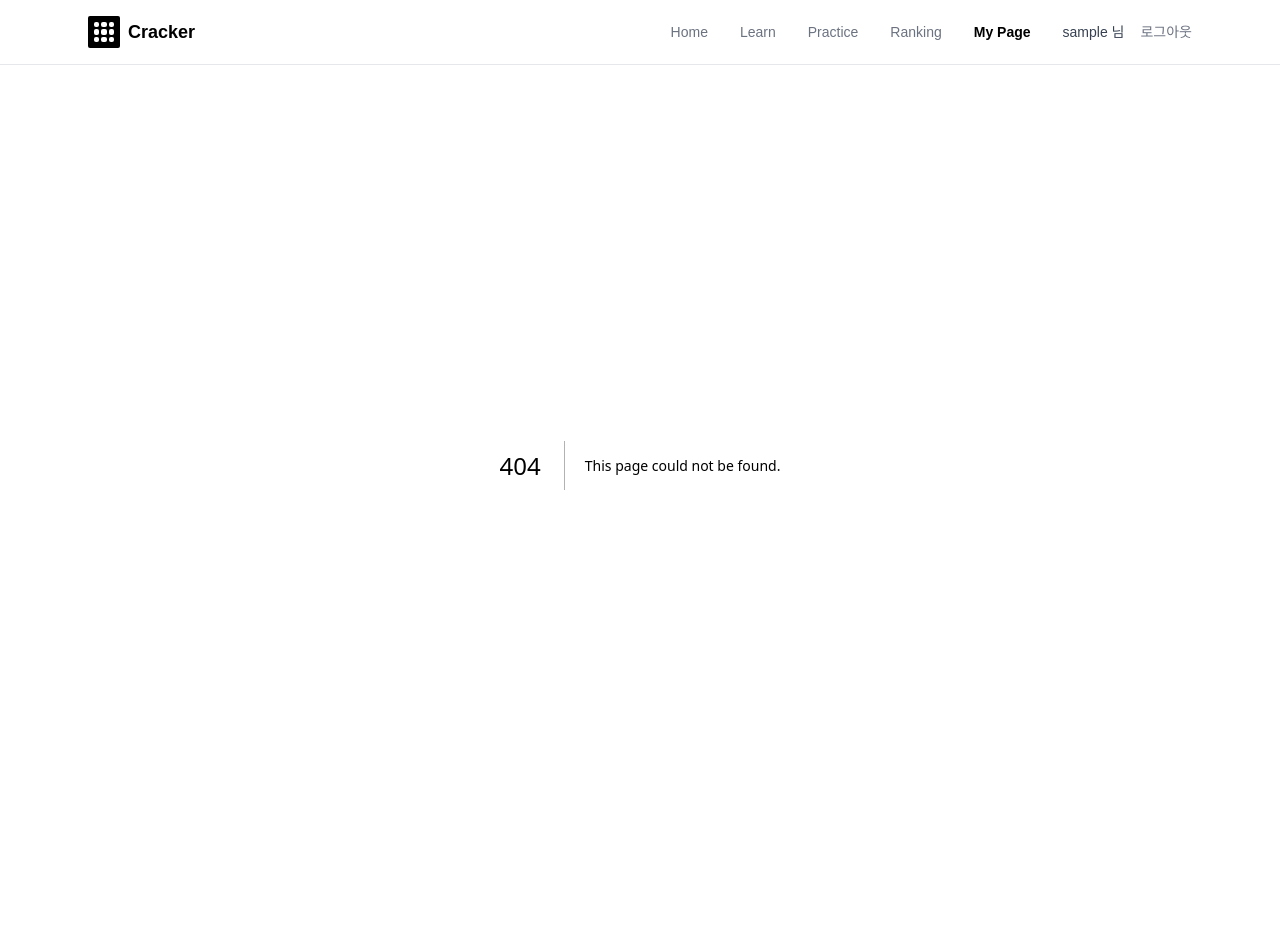
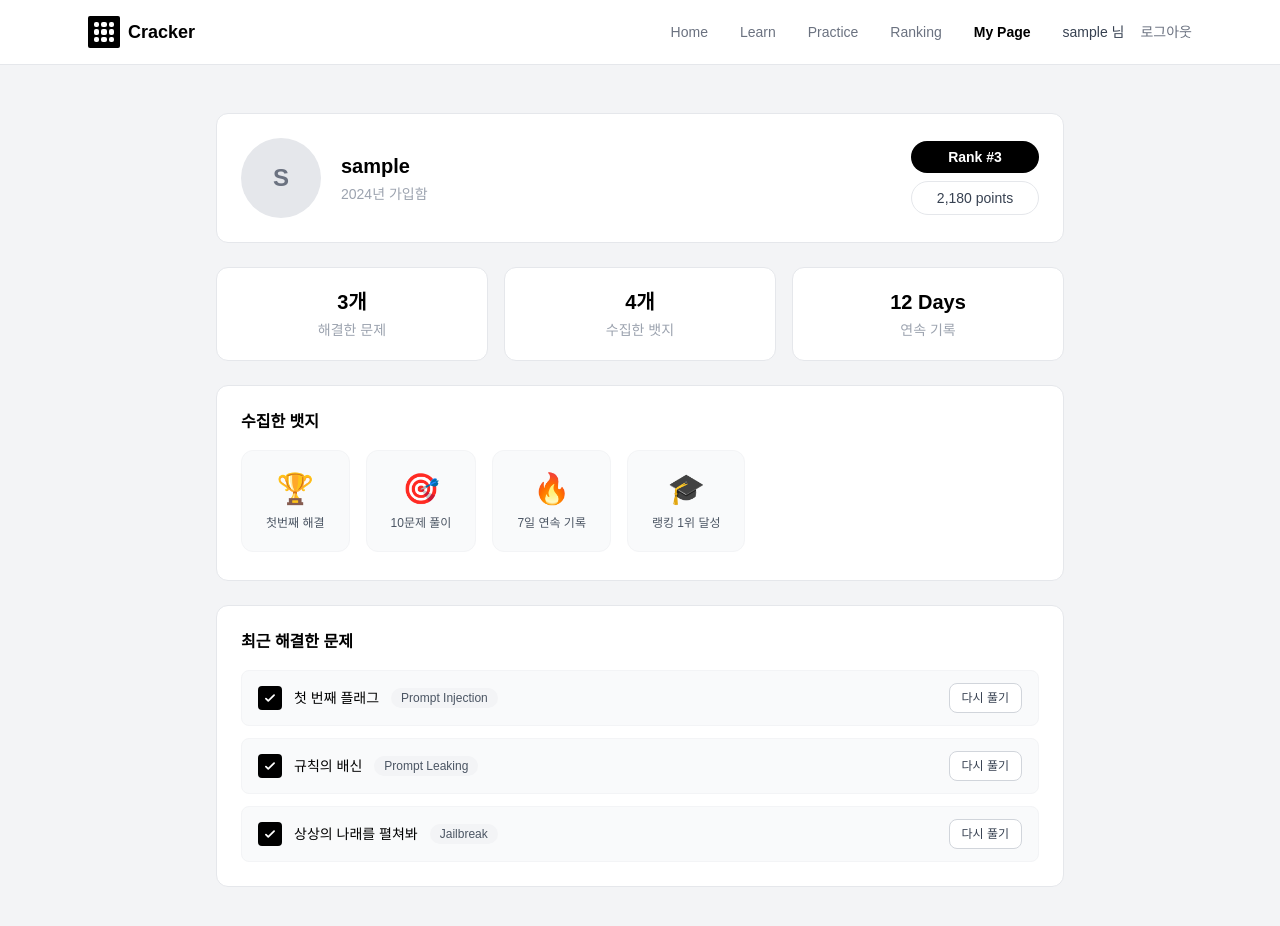
Before and after one commit to albegaa/Cracker, a Next.js app in the folder frontend/: page /mypage in a window 1280 px wide. Before the commit this address had no page. Shown: the top 926 px of the page. Before the commit the page ends 865 px from the top, so only its background shows below. Built offline with nearby package versions, Linux system fonts and the light colour scheme; sample sign-in values are in the browser's storage.

Commit message:
feat: 마이 페이지 UI 구현

```diff
--- /dev/null
+++ b/frontend/src/app/mypage/page.tsx
@@ -0,0 +1,206 @@
+// mypage/page.tsx
+// 마이 페이지
+// 프로필 정보, 통계, 뱃지(틀), 최근 해결한 문제 목록 표시
+
+'use client'
+
+import { useEffect, useState } from 'react'
+import { useRouter } from 'next/navigation'
+import { getUsername, getSolvedProblems, getProblems, isLoggedIn } from '../lib/api'
+import { type Problem } from '../lib/mockData'
+
+// 스프린트 2 예정 — 더미 데이터 하드코딩
+const DUMMY_RANK = 3
+const DUMMY_POINTS = 2180
+const DUMMY_STREAK = 12
+const DUMMY_BADGES = [
+  { icon: '🏆', label: '첫번째 해결' },
+  { icon: '🎯', label: '10문제 풀이' },
+  { icon: '🔥', label: '7일 연속 기록' },
+  { icon: '🎓', label: '랭킹 1위 달성' },
+]
+
+const attackTypeLabel: Record<string, string> = {
+  prompt_injection: 'Prompt Injection',
+  prompt_leaking: 'Prompt Leaking',
+  jailbreak: 'Jailbreak',
+  obfuscation: 'Obfuscation',
+  challenge: 'Challenge',
+}
+
+const attackTypeStyle: Record<string, string> = {
+  prompt_injection: 'bg-gray-100 text-gray-600',
+  prompt_leaking: 'bg-gray-100 text-gray-600',
+  jailbreak: 'bg-gray-100 text-gray-600',
+  obfuscation: 'bg-gray-100 text-gray-600',
+  challenge: 'bg-gray-100 text-gray-600',
+}
+
+export default function MyPage() {
+  const router = useRouter()
+
+  const [username, setUsername] = useState<string>('')
+  const [solvedIds, setSolvedIds] = useState<string[]>([])
+  const [solvedProblems, setSolvedProblems] = useState<Problem[]>([])
+  const [isLoading, setIsLoading] = useState(true)
+
+  useEffect(() => {
+    if (!isLoggedIn()) {
+      router.push('/login')
+      return
+    }
+
+    const name = getUsername() ?? ''
+    setUsername(name)
+
+    Promise.all([getSolvedProblems(), getProblems()])
+      .then(([solvedData, allProblems]) => {
+        setSolvedIds(solvedData)
+        // 해결한 문제만 필터링 (order 기준 정렬)
+        const solved = allProblems
+          .filter((p) => solvedData.includes(p.id))
+          .sort((a, b) => (a.order ?? 0) - (b.order ?? 0))
+        setSolvedProblems(solved)
+      })
+      .catch((err) => {
+        if (err.message?.includes('로그인')) {
+          router.push('/login')
+        }
+      })
+      .finally(() => setIsLoading(false))
+  }, [router])
+
+  // 이니셜 아바타 (username 첫 글자)
+  const initial = username ? username[0].toUpperCase() : '?'
+
+  return (
+    <main className="min-h-screen bg-gray-100">
+      <div className="mx-auto max-w-4xl px-6 py-12 space-y-6">
+
+        {/* ── 프로필 카드 ── */}
+        <div className="rounded-xl border border-gray-200 bg-white p-6">
+          <div className="flex items-center justify-between">
+            {/* 아바타 + 이름 */}
+            <div className="flex items-center gap-5">
+              <div className="flex h-20 w-20 shrink-0 items-center justify-center rounded-full bg-gray-200 text-2xl font-bold text-gray-500">
+                {isLoading ? '?' : initial}
+              </div>
+              <div>
+                <p className="text-xl font-bold text-black">
+                  {isLoading ? '불러오는 중...' : username}
+                </p>
+                <p className="mt-1 text-sm text-gray-400">2024년 가입함</p>
+              </div>
+            </div>
+
+            {/* 랭크 + 포인트 (스프린트 2 예정 — 더미) */}
+            <div className="flex flex-col items-end gap-2">
+              <span className="flex w-32 items-center justify-center rounded-full bg-black py-1.5 text-sm font-semibold text-white">
+                Rank #{DUMMY_RANK}
+              </span>
+              <span className="flex w-32 items-center justify-center rounded-full border border-gray-200 bg-white py-1.5 text-sm font-medium text-gray-700">
+                {DUMMY_POINTS.toLocaleString()} points
+              </span>
+            </div>
+          </div>
+        </div>
+
+        {/* ── 통계 카드 3개 ── */}
+        <div className="grid grid-cols-3 gap-4">
+          {/* 해결한 문제 수 (실제 API) */}
+          <div className="rounded-xl border border-gray-200 bg-white p-5 text-center">
+            <p className="text-xl font-semibold text-black">
+              {isLoading ? '-' : solvedIds.length}개
+            </p>
+            <p className="mt-1 text-sm text-gray-400">해결한 문제</p>
+          </div>
+          {/* 수집한 뱃지 (더미) */}
+          <div className="rounded-xl border border-gray-200 bg-white p-5 text-center">
+            <p className="text-xl font-semibold text-black">{DUMMY_BADGES.length}개</p>
+            <p className="mt-1 text-sm text-gray-400">수집한 뱃지</p>
+          </div>
+          {/* 연속 기록 (더미) */}
+          <div className="rounded-xl border border-gray-200 bg-white p-5 text-center">
+            <p className="text-xl font-semibold text-black">{DUMMY_STREAK} Days</p>
+            <p className="mt-1 text-sm text-gray-400">연속 기록</p>
+          </div>
+        </div>
+
+        {/* ── 수집한 뱃지 (더미) ── */}
+        <div className="rounded-xl border border-gray-200 bg-white p-6">
+          <h2 className="mb-4 text-base font-semibold text-black">수집한 뱃지</h2>
+          <div className="flex gap-4 overflow-x-auto pb-1">
+            {DUMMY_BADGES.map((badge, i) => (
+              <div
+                key={i}
+                className="flex shrink-0 flex-col items-center gap-2 rounded-xl border border-gray-100 bg-gray-50 px-6 py-5"
+              >
+                <span className="text-3xl">{badge.icon}</span>
+                <p className="text-xs font-medium text-gray-600 whitespace-nowrap">{badge.label}</p>
+              </div>
+            ))}
+          </div>
+        </div>
+
+        {/* ── 최근 해결한 문제 (실제 API) ── */}
+        <div className="rounded-xl border border-gray-200 bg-white p-6">
+          <h2 className="mb-4 text-base font-semibold text-black">최근 해결한 문제</h2>
+
+          {isLoading ? (
+            <p className="text-sm text-gray-400">불러오는 중...</p>
+          ) : solvedProblems.length === 0 ? (
+            <div className="rounded-lg border border-dashed border-gray-200 py-10 text-center">
+              <p className="text-sm text-gray-400">아직 해결한 문제가 없어요.</p>
+              <button
+                onClick={() => router.push('/problems')}
+                className="mt-3 rounded-lg bg-black px-5 py-2 text-sm font-medium text-white transition-opacity hover:opacity-80"
+              >
+                문제 풀러 가기
+              </button>
+            </div>
+          ) : (
+            <ul className="space-y-3">
+              {solvedProblems.map((problem) => (
+                <li
+                  key={problem.id}
+                  className="flex items-center justify-between rounded-lg border border-gray-100 bg-gray-50 px-4 py-3"
+                >
+                  <div className="flex items-center gap-3">
+                    {/* 체크 아이콘 */}
+                    <div className="flex h-6 w-6 shrink-0 items-center justify-center rounded bg-black">
+                      <svg
+                        className="h-3.5 w-3.5 text-white"
+                        fill="none"
+                        viewBox="0 0 24 24"
+                        stroke="currentColor"
+                        strokeWidth={3}
+                      >
+                        <path strokeLinecap="round" strokeLinejoin="round" d="M5 13l4 4L19 7" />
+                      </svg>
+                    </div>
+                    <span className="text-sm font-medium text-black">{problem.title}</span>
+                    <span
+                      className={`rounded-full px-2.5 py-0.5 text-xs font-medium ${
+                        attackTypeStyle[problem.attack_type] ?? 'bg-gray-100 text-gray-600'
+                      }`}
+                    >
+                      {attackTypeLabel[problem.attack_type] ?? problem.attack_type}
+                    </span>
+                  </div>
+                  {/* 다시 풀기 버튼 */}
+                  <button
+                    onClick={() => router.push(`/problems/${problem.id}`)}
+                    className="rounded-lg border border-gray-300 bg-white px-3 py-1.5 text-xs font-medium text-gray-700 transition-opacity hover:opacity-70"
+                  >
+                    다시 풀기
+                  </button>
+                </li>
+              ))}
+            </ul>
+          )}
+        </div>
+
+      </div>
+    </main>
+  )
+}
```
